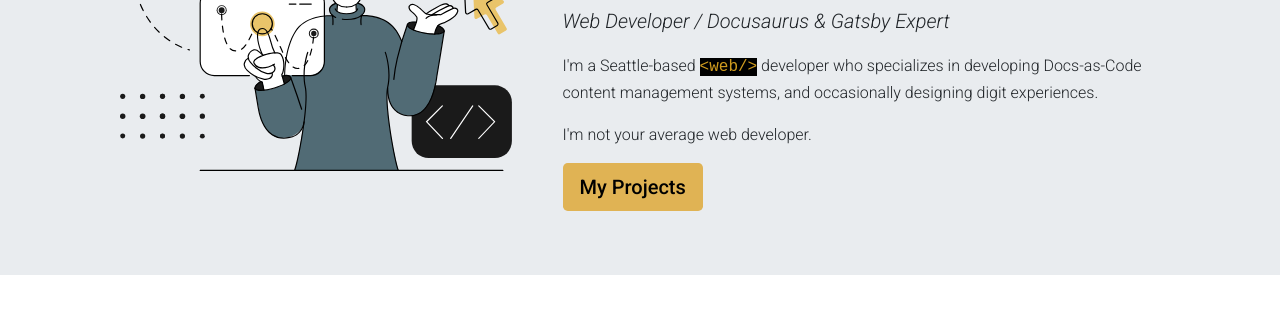
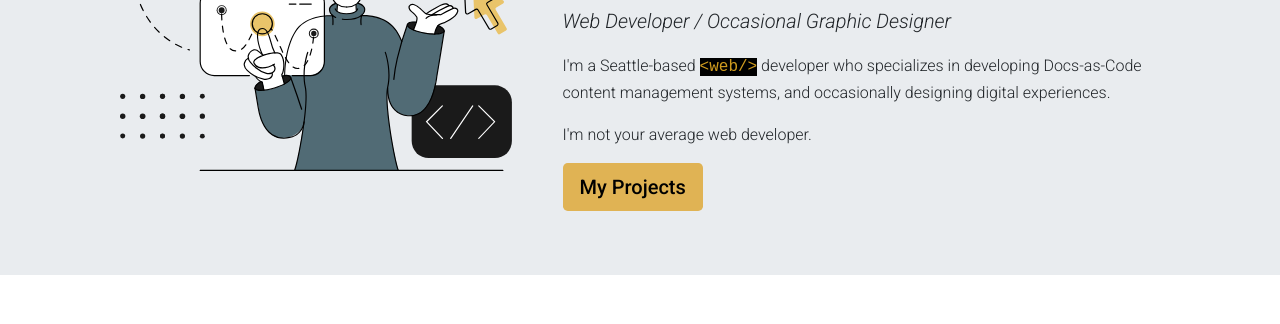
Before and after one commit to patriciamcphee/my-fullstack-portfolio, a website: page index.html in a window 1280 px wide. Shown: the part 398-722 px from the top of the page. Drawn offline with nearby package versions, Linux system fonts and the light colour scheme.

Commit message:
fix typo

```diff
--- a/index.html
+++ b/index.html
@@ -55,8 +55,8 @@
         <div class="col-auto profile__text">
           <h1 class="display-1">Hello!</h1>
           <h2>My name is Patricia McPhee.</h2>
-          <p class="lead"><i>Web Developer / Docusaurus & Gatsby Expert</i> </p>          <!-- -->
-          <p>I'm a Seattle-based <span style="background-color: black; color: #cf9b1f; font-family: 'Courier New', Courier, monospace;"> &#060;web/&#062;</span> developer who specializes in developing Docs-as-Code content management systems, and occasionally designing digit experiences. </p>
+          <p class="lead"><i>Web Developer / Occasional Graphic Designer</i> </p>          <!-- -->
+          <p>I'm a Seattle-based <span style="background-color: black; color: #cf9b1f; font-family: 'Courier New', Courier, monospace;"> &#060;web/&#062;</span> developer who specializes in developing Docs-as-Code content management systems, and occasionally designing digital experiences. </p>
           <p>I'm not your average web developer.</p>
 
         <div>
```
